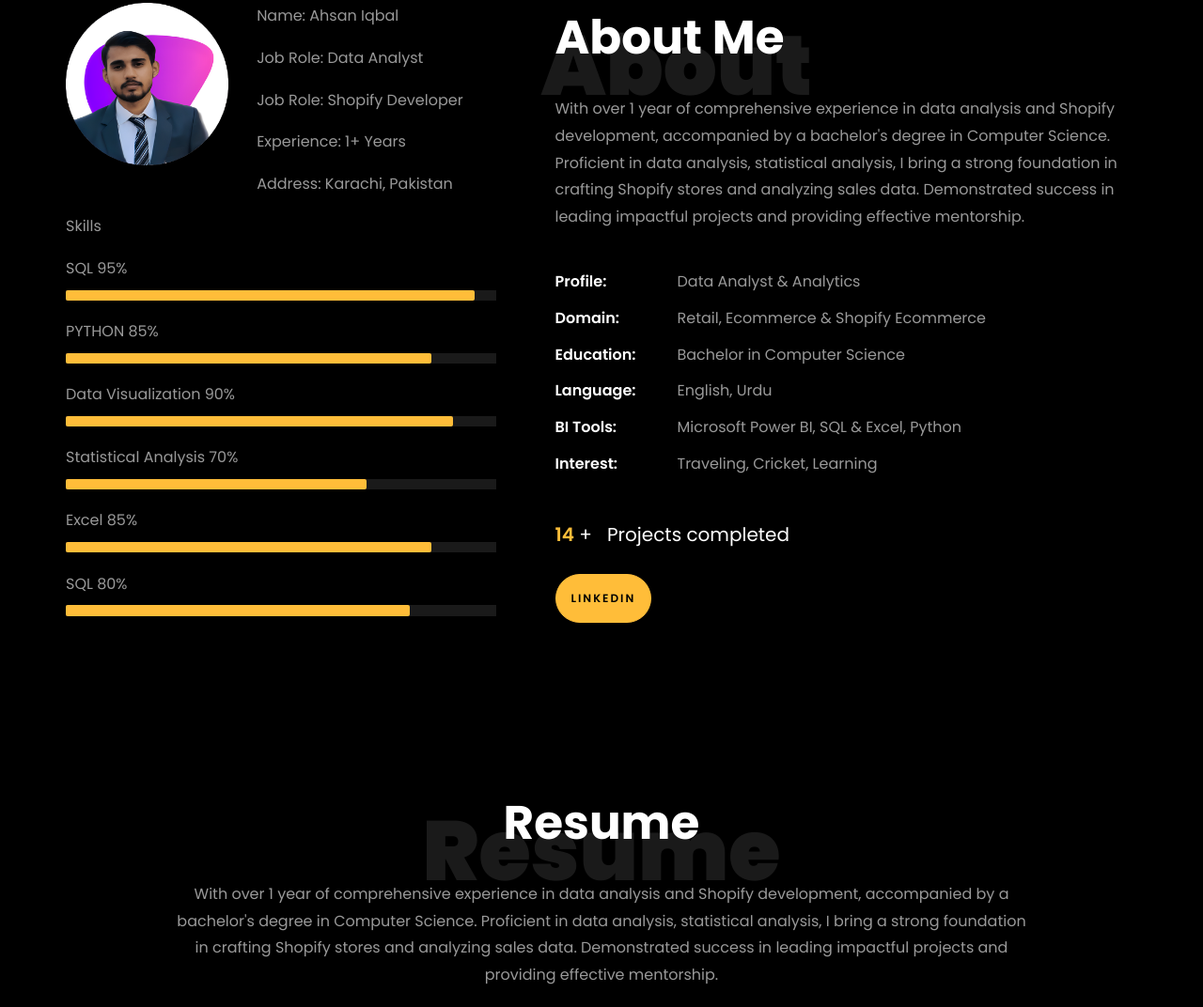
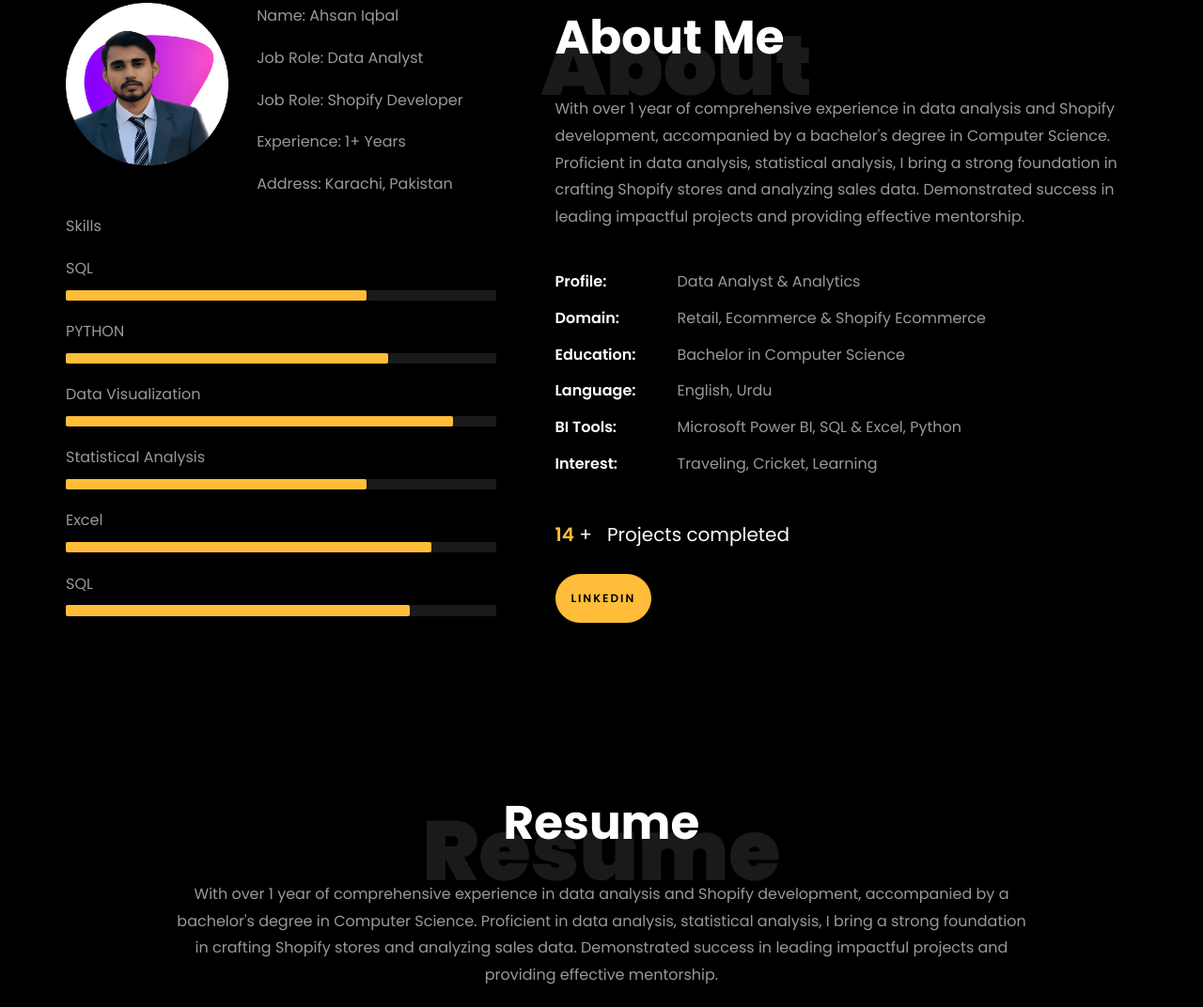
Before and after one commit to AhsanIqbal-web/ahsaniqbal.github.io, a plain HTML site: page index.html in a window 1280 px wide. Shown: the part 859-1931 px from the top of the page at 94% size. Drawn offline with Linux system fonts and the light colour scheme; files whose address does not match are found by name.

Commit message:
Index.html

```diff
--- a/index.html
+++ b/index.html
@@ -241,37 +241,37 @@
 
 								<div class="skill-mf">
 									<p class="title-s">Skills</p>
-									<span>SQL</span> <span class="pull-right">95%</span>
+									<span>SQL</span> <span class="pull-right"></span>
 									<div class="progress">
-										<div class="progress-bar" role="progressbar" style="width: 95%;"
+										<div class="progress-bar" role="progressbar" style="width: 70%;"
 											aria-valuenow="95" aria-valuemin="0" aria-valuemax="100"></div>
 									</div>
 
-									<span>PYTHON</span> <span class="pull-right">85%</span>
+									<span>PYTHON</span> <span class="pull-right"></span>
+									<div class="progress">
+										<div class="progress-bar" role="progressbar" style="width: 75%"
+											aria-valuenow="85" aria-valuemin="0" aria-valuemax="100"></div>
+									</div>
+
+									<span>Data Visualization</span> <span class="pull-right"></span>
+									<div class="progress">
+										<div class="progress-bar" role="progressbar" style="width: 90%"
+											aria-valuenow="90" aria-valuemin="0" aria-valuemax="100"></div>
+									</div>
+
+									<span>Statistical Analysis</span> <span class="pull-right"></span>
+									<div class="progress">
+										<div class="progress-bar" role="progressbar" style="width: 70%"
+											aria-valuenow="85" aria-valuemin="0" aria-valuemax="100"></div>
+									</div>
+
+									<span>Excel</span> <span class="pull-right"></span>
 									<div class="progress">
 										<div class="progress-bar" role="progressbar" style="width: 85%"
 											aria-valuenow="85" aria-valuemin="0" aria-valuemax="100"></div>
 									</div>
 
-									<span>Data Visualization</span> <span class="pull-right">90%</span>
-									<div class="progress">
-										<div class="progress-bar" role="progressbar" style="width: 90%"
-											aria-valuenow="90" aria-valuemin="0" aria-valuemax="100"></div>
-									</div>
-
-									<span>Statistical Analysis</span> <span class="pull-right">70%</span>
-									<div class="progress">
-										<div class="progress-bar" role="progressbar" style="width: 70%"
-											aria-valuenow="85" aria-valuemin="0" aria-valuemax="100"></div>
-									</div>
-
-									<span>Excel</span> <span class="pull-right">85%</span>
-									<div class="progress">
-										<div class="progress-bar" role="progressbar" style="width: 85%"
-											aria-valuenow="85" aria-valuemin="0" aria-valuemax="100"></div>
-									</div>
-
-									<span>SQL</span> <span class="pull-right">80%</span>
+									<span>SQL</span> <span class="pull-right"></span>
 									<div class="progress">
 										<div class="progress-bar" role="progressbar" style="width: 80%"
 											aria-valuenow="80" aria-valuemin="0" aria-valuemax="100"></div>
```
